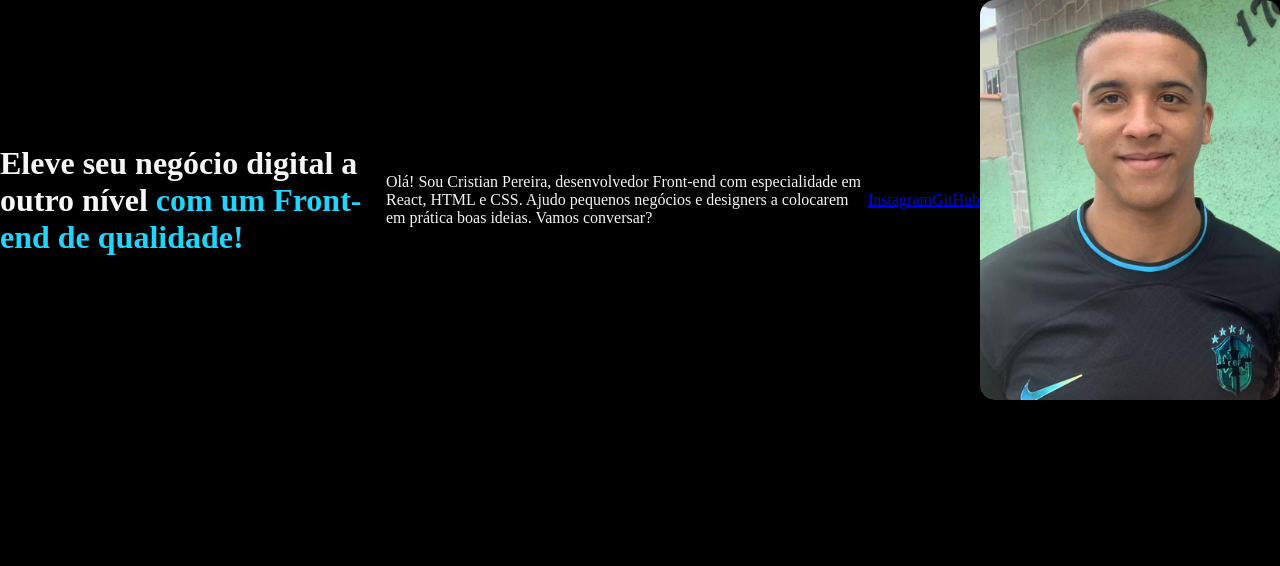
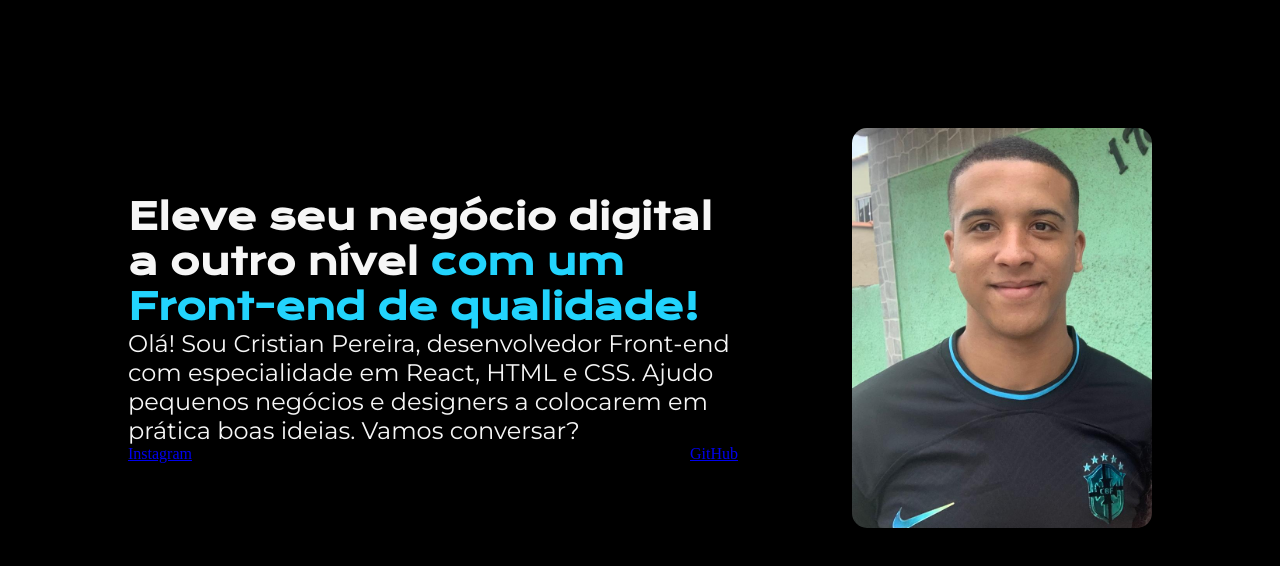
Before and after one commit to CrissPereira/Sobremim, a plain HTML site: page index3.html in a window 1280 px wide. Drawn offline with nearby package versions, Linux system fonts and the light colour scheme.

Commit message:
Posicionado elementos e aplicando fontes
 Organizando conteúdo com flebox e aplicando as fontes.

```diff
--- a/index3.html
+++ b/index3.html
@@ -9,12 +9,17 @@
 <body>
     <header></header>
     <main class="apresentacao"> <!--Classs apresentação- usado para iniciar o flex box dentro dessa tag-->
-        <h1>Eleve seu negócio digital a outro nível<strong class="destaque-azul-titulo"> com um Front-end de qualidade!</strong></h1>
-        <p>Olá! Sou Cristian Pereira, desenvolvedor Front-end com especialidade em React, HTML e CSS. Ajudo pequenos negócios e designers a colocarem em prática boas ideias. Vamos conversar?</p>
-        <a href="#">Instagram</a>
-        <a href="#">GitHub</a>
+        <section class="apresentacao__conteudo">
+            <h1 class="apresentacao__conteudo__titulo">Eleve seu negócio digital a outro nível<strong class="destaque-azul-titulo"> com um Front-end de qualidade!</strong></h1>
+            <p class="apresentacao__conteudo__texto">Olá! Sou Cristian Pereira, desenvolvedor Front-end com especialidade em React, HTML e CSS. Ajudo pequenos negócios e designers a colocarem em prática boas ideias. Vamos conversar?</p>
+            <div class="apresentacao__links">
+                <a href="#">Instagram</a>
+                <a href="#">GitHub</a>
+            </div>
+        </section>
          <img src="imagens/cristian_foto.jpeg" alt="foto de perfil">
-         </main>
+
+    </main>
 
 
     <footer></footer>
--- a/style.css
+++ b/style.css
@@ -1,6 +1,12 @@
+
+
+@import url('https://fonts.googleapis.com/css2?family=Krona+One&family=Montserrat:ital,wght@0,100..900;1,100..900&display=swap');
+
+
 * { /* Este linha faz a configurações geral em todo o código, nela acabamos de definir que todos os conteúdos terão margin e paddins 0, removendo todo os espaçãmento para melhor configuração - OBS - PADRÃO*/
     margin: 0;
     padding: 0;
+
 }
 
 body{
@@ -10,16 +16,44 @@ body{
     color: #F6F6F6;
 }
 
+.destaque-azul-titulo{
+    color: #22D4FD;
+ }
+
+
 /*Classe criada na tag principal onde nosso conteúdo está para iniarmos o posionamento dos blocos usando o FLEX BOX*/
 
 .apresentacao{
     display: flex;
     align-items: center;
+    justify-content: space-between;
+    margin: 10%;
+}
+
+.apresentacao__conteudo{
+    width: 610px;
+    height: 507;
+}
+
+.apresentacao__conteudo__titulo{
+    font-size: 36px;
+    font-family: "Krona One", sans-serif ;
+
 
 }
- .destaque-azul-titulo{
-    color: #22D4FD;
- }
+
+.apresentacao__conteudo__texto{
+    font-size: 24px;
+    font-family: "Montserrat", sans-serif;
+    font-weight: 400;
+}
+
+.apresentacao__links{
+    display: flex;
+    justify-content: space-between;
+
+
+}
 
 img{
     height: 400px;
```
